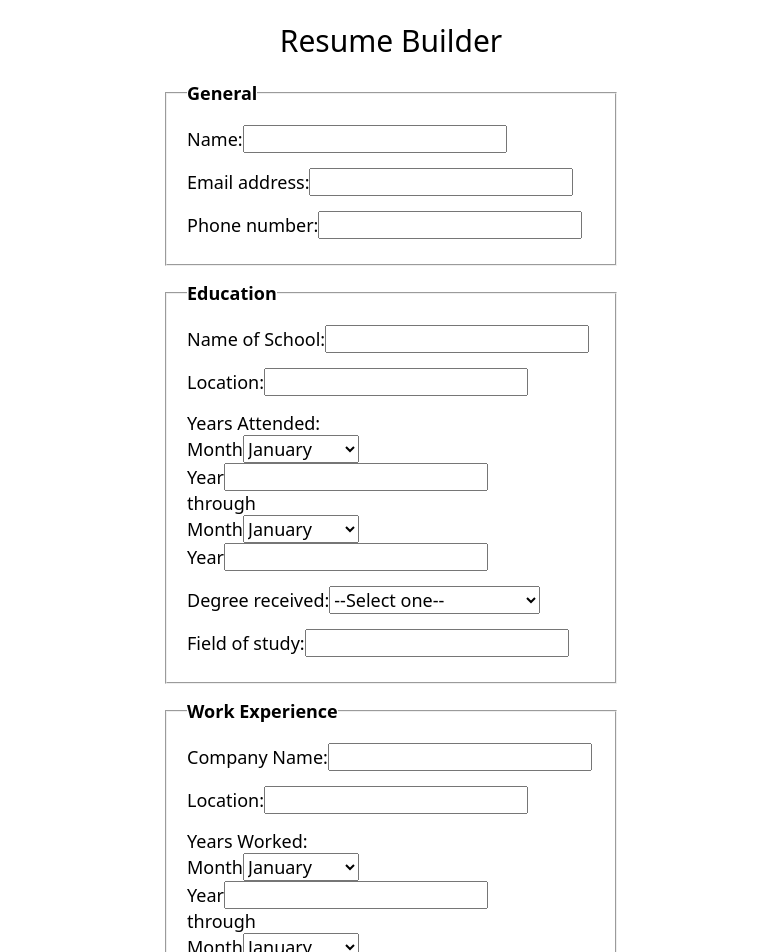
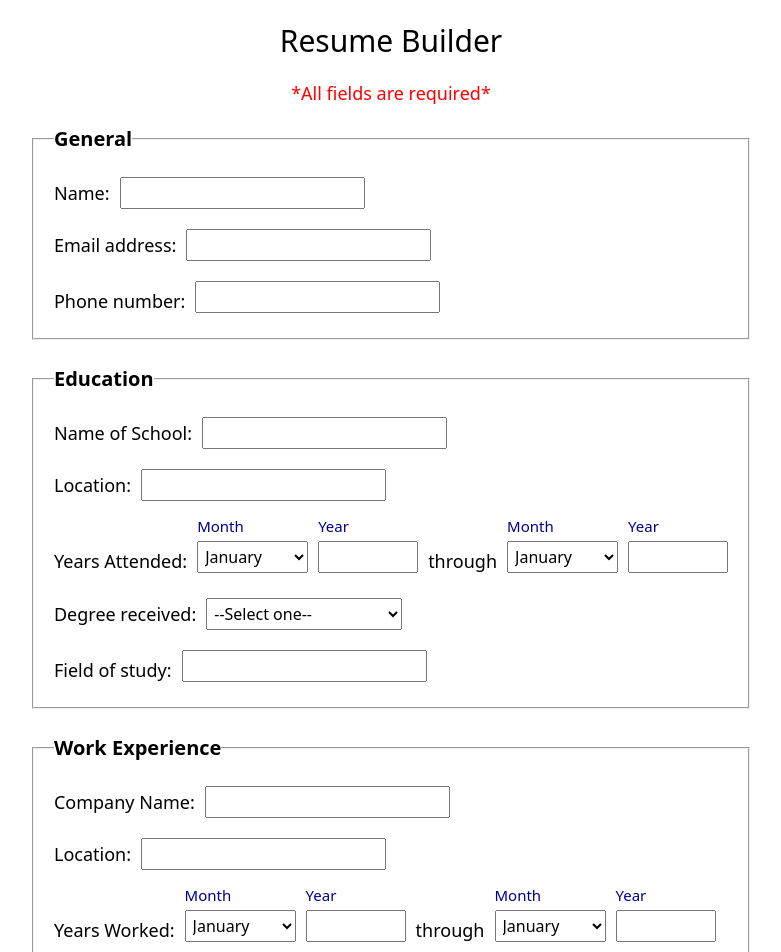
Before and after one commit to deepend15/odin-cv-application, a React (Vite) app: page / in a window 1280 px wide. Shown: the top 952 px of the page, without its empty margins (249-1030 px from the left). Built offline with nearby package versions, Linux system fonts and the light colour scheme.

Commit message:
Update app stylings

```diff
--- a/src/components/App.jsx
+++ b/src/components/App.jsx
@@ -8,6 +8,7 @@ function App() {
   return (
     <>
       <h1>Resume Builder</h1>
+      <p>*All fields are required*</p>
       <form action="" method="">
         <General />
         <Education />
--- a/src/components/Experience.jsx
+++ b/src/components/Experience.jsx
@@ -1,3 +1,4 @@
+import "../styles/Experience.css";
 import Years from "./YearsLine";
 
 export default function Experience() {
@@ -19,9 +20,9 @@ export default function Experience() {
           />
         </p>
         <div className="year-line">
-          Years Worked:
+          <span>Years Worked:</span>
           <Years type="company1Start" />
-          through
+          <span>through</span>
           <Years type="company1End" />
         </div>
         <p>
--- a/src/styles/App.css
+++ b/src/styles/App.css
@@ -5,28 +5,84 @@
   gap: 20px;
 }
 
+input {
+  padding: 3px 5px;
+  font-size: 1.6rem;
+}
+
+select {
+  padding: 3px;
+  font-size: 1.6rem;
+}
+
 h1 {
   font-size: 3rem;
 }
 
+#root > p {
+  color: red;
+}
+
 form {
   display: grid;
-  gap: 15px;
+  gap: 25px;
 }
 
 fieldset {
-  padding: 20px 20px 25px 20px;
+  padding: 25px 20px;
 }
 
 fieldset > legend {
+  font-size: 2rem;
   font-weight: bold;
 }
 
-fieldset > p:not(:last-child),
+fieldset > p:not(:last-child) {
+  margin-bottom: 20px;
+}
+
+fieldset > p {
+  display: flex;
+  gap: 10px;
+  align-items: center;
+}
+
 .year-line {
-  margin-bottom: 15px;
+  margin: -5px 0 25px 0;
+  display: flex;
+  align-items: flex-end;
+  gap: 10px;
+}
+
+.year-line > div {
+  display: grid;
+  gap: 5px;
+}
+
+.year-line > div > label {
+  font-size: 1.5rem;
+  color: darkblue;
+}
+
+.year-line input {
+  max-width: 100px;
 }
 
 form > button {
+  margin-top: 10px;
   justify-self: center;
+  font-size: 2.2rem;
+  padding: 12px 30px;
+  border-radius: 12px;
+  background-color: rgb(230, 230, 230);
+  border: 2px outset silver;
 }
+
+form > button:hover {
+  background-color: rgb(218, 218, 218);
+}
+
+form > button:active {
+  border-style: inset;
+  background-color: rgb(204, 204, 204);
+}
--- /dev/null
+++ b/src/styles/Experience.css
@@ -0,0 +1,3 @@
+p:last-child {
+    align-items: flex-end;
+}
```
